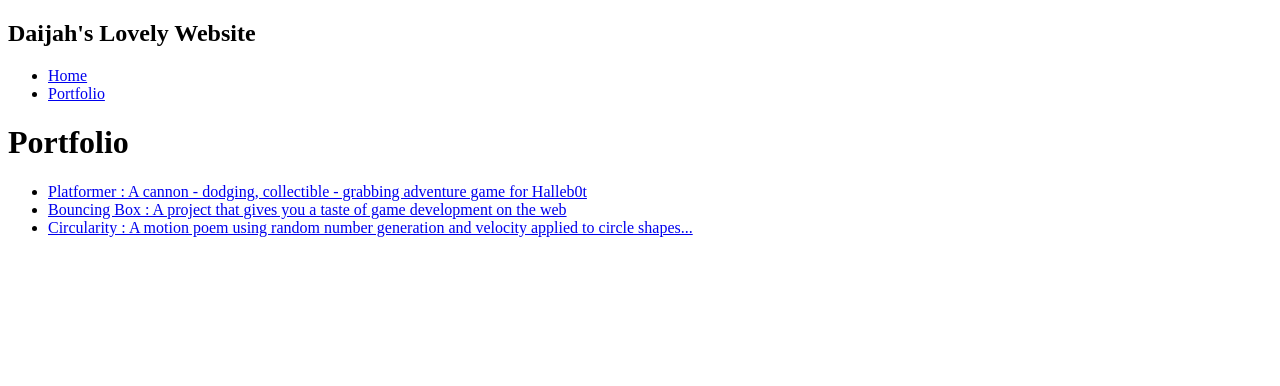
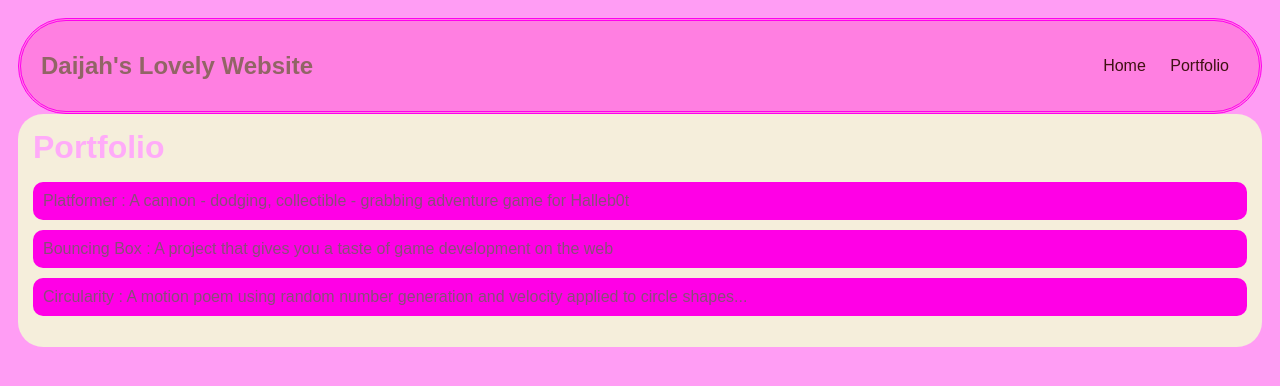
Before and after one commit to daijahoneal/daijahoneal.github.io, a plain HTML site: page portfolio.html in a window 1280 px wide. Drawn offline with Linux system fonts and the light colour scheme.

Commit message:
add portfolio.html file

```diff
--- a/portfolio.html
+++ b/portfolio.html
@@ -2,7 +2,7 @@
 <html>
     <head>
         <title>Daijah's Lovely Website</title>
-    <link rel="style sheet" href="style.css">
+        <link rel ="stylesheet" href="style.css">
     </head>
 
     <body>
--- a/style.css
+++ b/style.css
@@ -63,10 +63,9 @@ main {
 h2, h3 {
     margin: 0px;
 }
-
          /* portfolio styles */
          .content h1 {
-            color: rgb(255, 157, 234);
+            color: rgb(255, 171, 249);
         }
 
         #portfolio {
@@ -75,17 +74,17 @@ h2, h3 {
         }
 
         #portfolio li {
-            background: #ff00ae;
+            background: #ff00e6;
             padding: 10px;
-            border-radius: 30px;
+            border-radius: 10px;
             margin-bottom: 10px;
         }
 
         #portfolio li:hover {
-            background: #ff93ed;
+            background: #ffa6ed;
         }
 
         #portfolio a {
             text-decoration: none;
-            color: #743967;
+            color: #874f78;
         }
```
Lines whose indentation alone changed are shown as unchanged.
